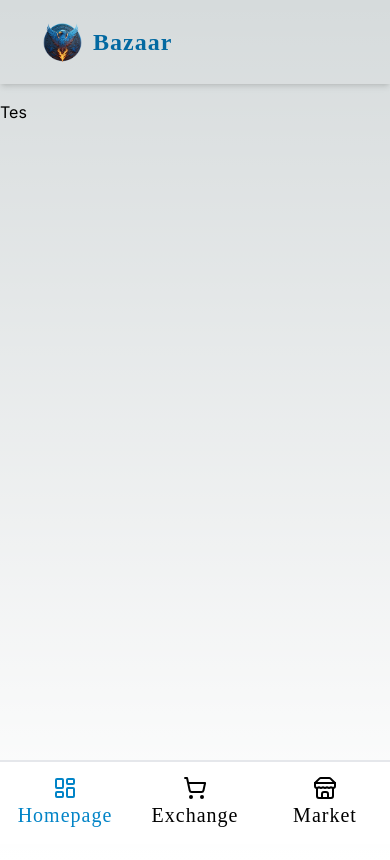
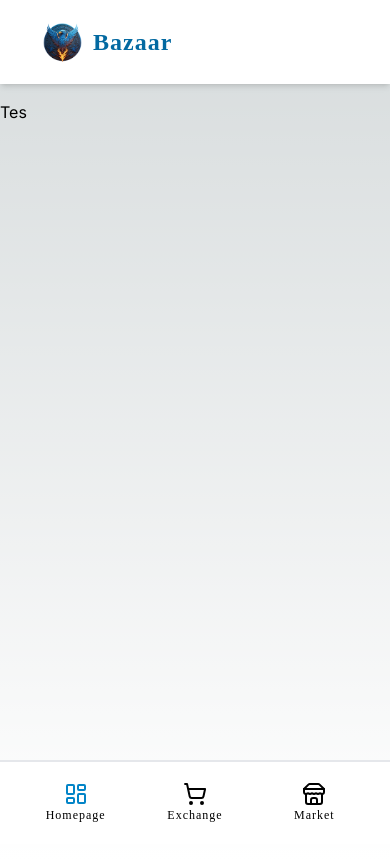
Before and after one commit to rfnasution01/bazaar, a Next.js app: page / in a window 390 px wide. Built offline with nearby package versions, Linux system fonts and the light colour scheme.

Commit message:
fix: mobile menu navigation

```diff
--- a/src/app/layouts/header.tsx
+++ b/src/app/layouts/header.tsx
@@ -11,7 +11,7 @@ export function Header() {
   const path = pathSegements[1];
 
   return (
-    <header className="h-full w-full flex justify-between items-center lg:px-24 px-10 min-h-[10vh] shadow-md">
+    <header className="h-full w-full flex justify-between items-center lg:px-24 px-10 min-h-[10vh] shadow-md bg-white">
       {/* Logo */}
       <Link href="/" className="flex items-center gap-2">
         <Image src="/logo.png" alt="Bazaar Logo" width={45} height={45} />
--- a/src/app/layouts/mobile-list-navigation.tsx
+++ b/src/app/layouts/mobile-list-navigation.tsx
@@ -1,10 +1,10 @@
-import { H3 } from "@/component/ui";
+import { H6 } from "@/component/ui";
 import { listNavigation } from "@/const";
 import Link from "next/link";
 
 export function MobileListNavigation({ path }: { path: string }) {
   return (
-    <div className="flex fixed bottom-0 left-0 border-t-2 bg-white w-full min-h-[10vh]">
+    <div className="flex fixed bottom-0 left-0 border-t-2 bg-white w-full min-h-[10vh] p-4">
       {listNavigation.map((item, idx) => (
         <Link
           href={`/${item?.url}`}
@@ -14,7 +14,7 @@ export function MobileListNavigation({ path }: { path: string }) {
           }`}
         >
           <span>{item?.icon}</span>
-          <H3>{item?.name}</H3>
+          <H6>{item?.name}</H6>
         </Link>
       ))}
     </div>
```
